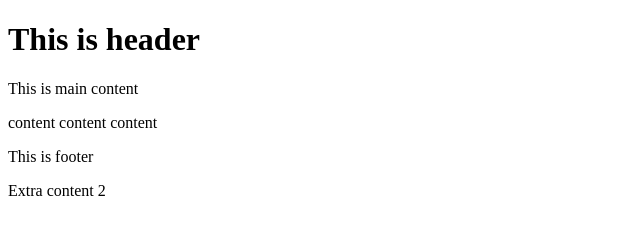
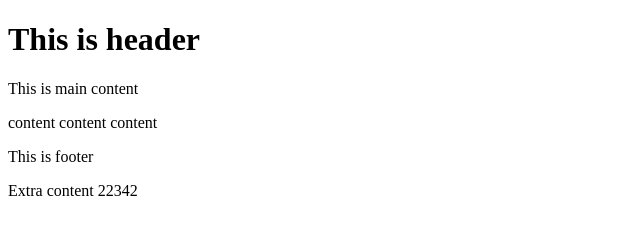
Before and after one commit to Tran-Mai-Anh/GitHub-2, a plain HTML site: page index.html in a window 1280 px wide. Shown: the full height of the page, 0-640 px from the left. Drawn offline with Linux system fonts and the light colour scheme.

Commit message:
Update index.html

```diff
--- a/index.html
+++ b/index.html
@@ -15,7 +15,7 @@
     </main>
     <footer>
         <p>This is footer</p>
-        <p>Extra content 2</p>
+        <p>Extra content 22342</p>
     </footer>
 </body>
 </html
```
